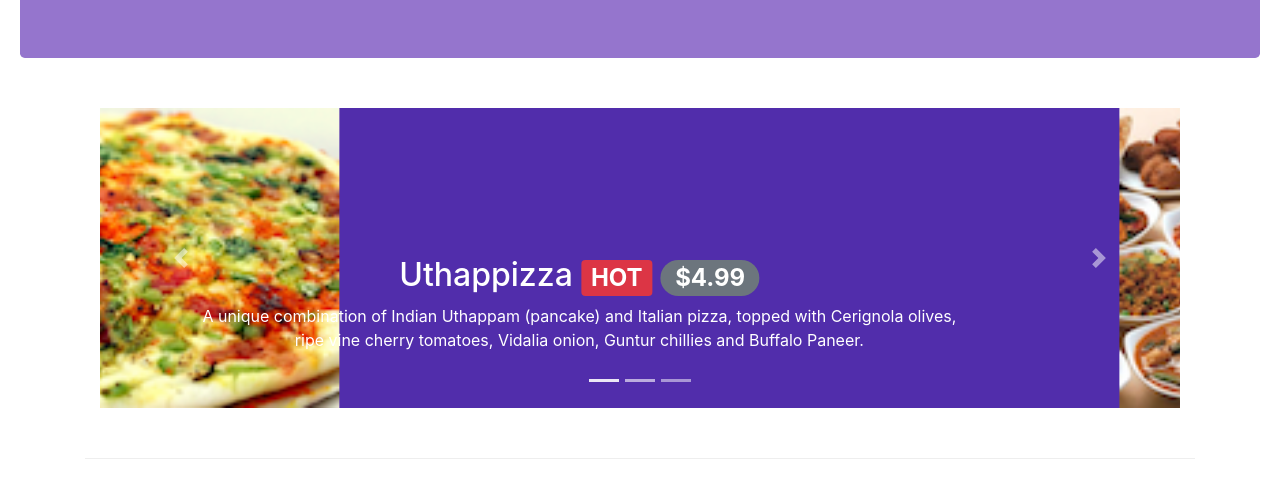
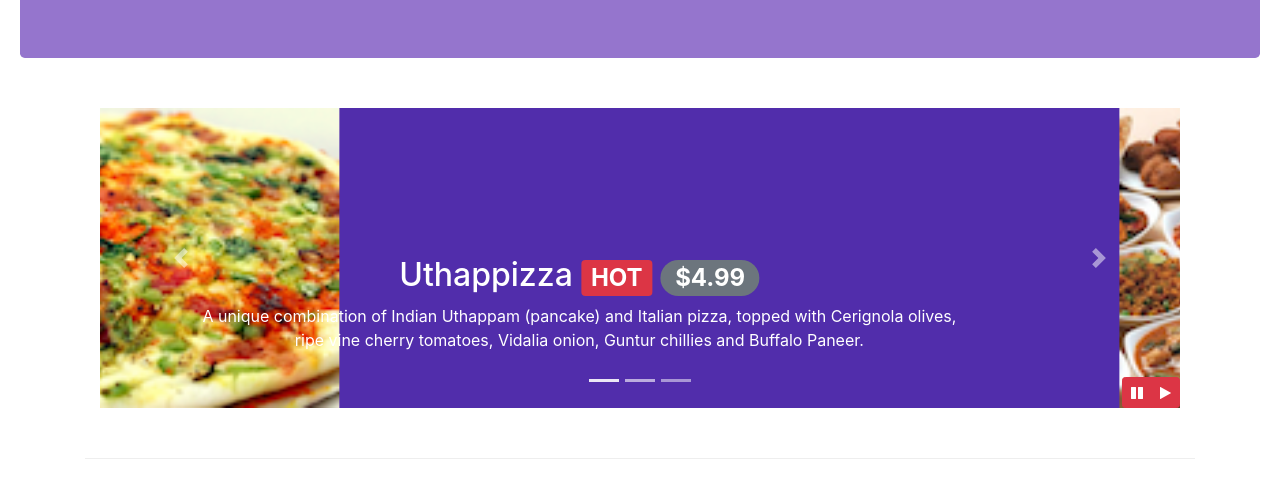
Before and after one commit to aripan/bootstrap4-project, a website: page index.html in a window 1280 px wide. Shown: the part 296-800 px from the top of the page. Drawn offline with nearby package versions, Linux system fonts and the light colour scheme.

Commit message:
Bootstrap JQuery

```diff
--- a/css/style.css
+++ b/css/style.css
@@ -61,3 +61,10 @@ address {
   left: 0;
   min-height: 300px;
 }
+
+#carouselButton {
+  right: 0px;
+  position: absolute;
+  bottom: 0px;
+  z-index: 1;
+}
--- a/index.html
+++ b/index.html
@@ -425,6 +425,14 @@
             >
               <span class="carousel-control-next-icon"></span>
             </a>
+            <div class="btn-group" id="carouselButton">
+              <button class="btn btn-danger btn-sm" id="carousel-pause">
+                <span class="fa fa-pause"></span>
+              </button>
+              <button class="btn btn-danger btn-sm" id="carousel-play">
+                <span class="fa fa-play"></span>
+              </button>
+            </div>
           </div>
         </div>
       </div>
@@ -709,10 +717,20 @@
     <script src="node_modules/bootstrap/dist/js/bootstrap.min.js"></script>
 
     <!-- jQuery code to activate tooltip on our page -->
-    <!-- <script>
+    <script>
+      // $(function () {
+      //   $('[data-toggle="tooltip"]').tooltip();
+      // });
+
       $(function () {
-        $('[data-toggle="tooltip"]').tooltip();
+        $("#mycarousel").carousel({ interval: 2000 });
+        $("#carousel-pause").click(function () {
+          $("#mycarousel").carousel("pause");
+        });
+        $("#carousel-play").click(function () {
+          $("#mycarousel").carousel("cycle");
+        });
       });
-    </script> -->
+    </script>
   </body>
 </html>
```
